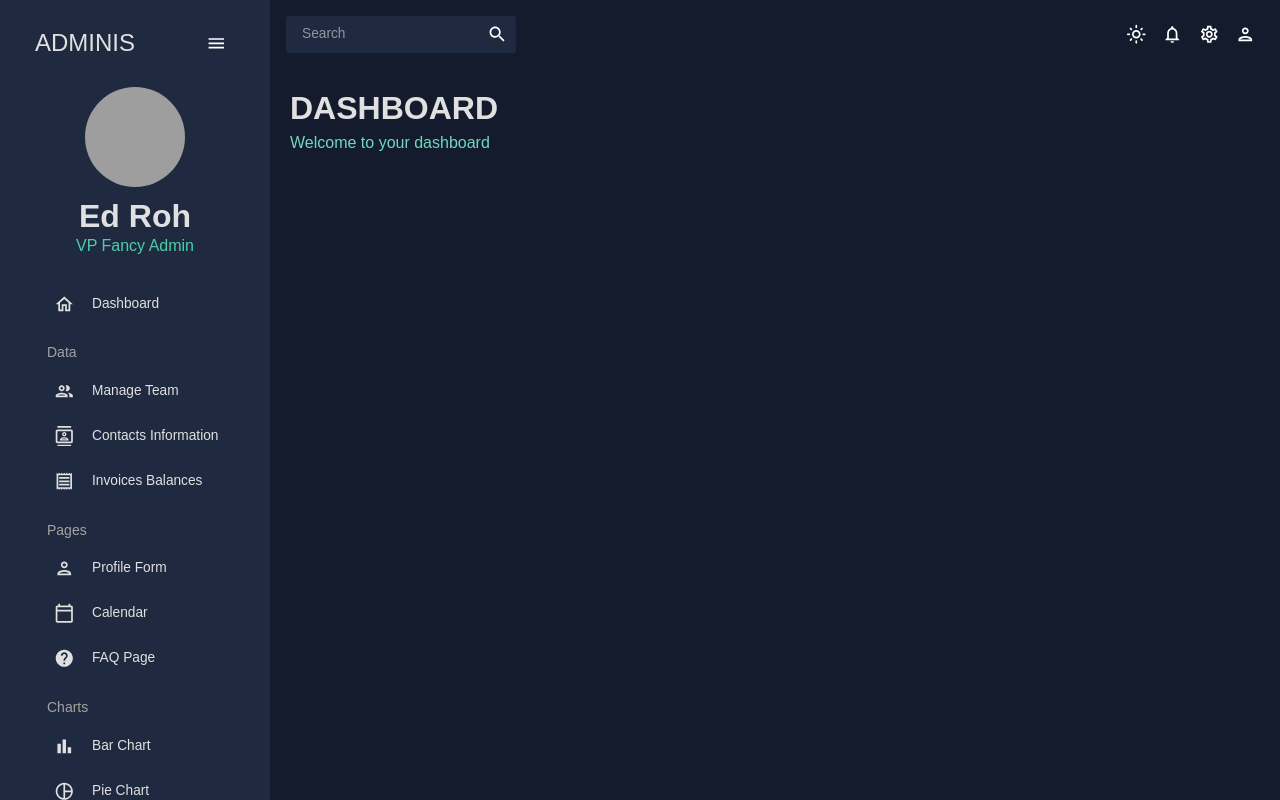
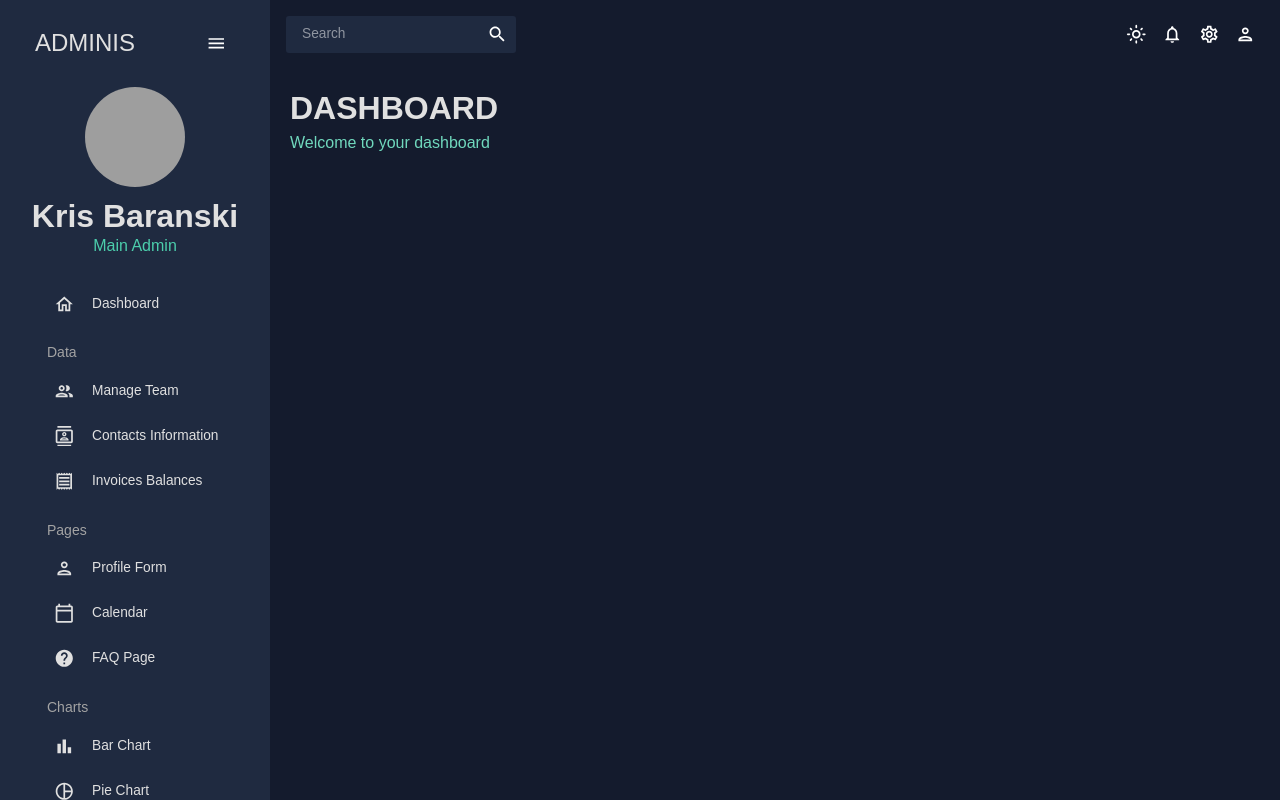
Before and after one commit to krisbaranski/dashboard_react_app, a React (Create React App) app: page / in a window 1280 px wide. Built offline with nearby package versions, Linux system fonts and the light colour scheme; grey boxes are pictures that could not be loaded.

Commit message:
refactor: delete import fontWeight, change Admin name

```diff
--- a/src/scenes/global/Sidebar.jsx
+++ b/src/scenes/global/Sidebar.jsx
@@ -16,7 +16,6 @@ import PieChartOutlinedIcon from "@mui/icons-material/PieChartOutlined";
 import TimelineOutlinedIcon from "@mui/icons-material/TimelineOutlined";
 import MenuOutlinedIcon from "@mui/icons-material/MenuOutlined";
 import MapOutlinedIcon from "@mui/icons-material/MapOutlined";
-import { fontWeight } from "@mui/system";
 
 const Item = ({ title, to, icon, selected, setSelected }) => {
   const theme = useTheme();
@@ -108,10 +107,10 @@ const Sidebar = () => {
                   fontWeight='bold'
                   sx={{ m: "10px 0 0 0" }}
                 >
-                  Ed Roh
+                  Kris Baranski
                 </Typography>
                 <Typography variant='h5' color={colors.greenAccent[500]}>
-                  VP Fancy Admin
+                  Main Admin
                 </Typography>
               </Box>
             </Box>
```
